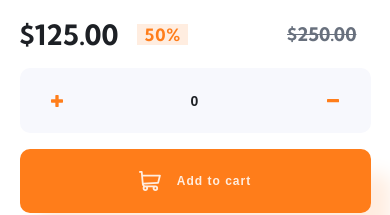
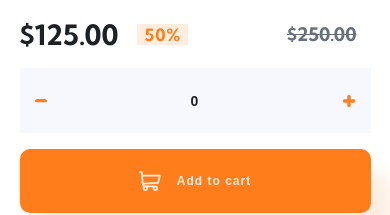
Before and after one commit to marcosavieira/E-commerce-products, a React (Vite) app: page / in a window 390 px wide. Shown: the part 566-781 px from the top of the page. Built offline with nearby package versions, Linux system fonts and the light colour scheme.

Commit message:
feat: implementando contador no button

```diff
--- a/src/components/CardDetails/index.jsx
+++ b/src/components/CardDetails/index.jsx
@@ -10,8 +10,16 @@ import {
 import cart from "../../assets/icon-cart-button.svg";
 import plus from "../../assets/icon-plus.svg";
 import minus from "../../assets/icon-minus.svg";
+import { useState } from "react";
 
 export const CardDetails = () => {
+    const [count, setCount] = useState(0);
+    const handleAddProduct = () => {
+        setCount(count + 1);
+    };
+    const handleRemoveProduct = () => {
+        count > 0 && setCount(count - 1);
+    };
     return (
         <div className="card-details">
             <strong>{company.toLocaleUpperCase()}</strong>
@@ -30,9 +38,17 @@ export const CardDetails = () => {
             </div>
             <div className="card-buttons">
                 <button className="button-add">
-                    <img src={plus} alt="" />
-                    <strong id="count">0</strong>
-                    <img src={minus} alt="" />
+                    <span
+                        className="container-add"
+                        onClick={handleRemoveProduct}
+                    >
+                        <img src={minus} alt="" />
+                    </span>
+
+                    <strong id="count">{count}</strong>
+                    <span className="container-add" onClick={handleAddProduct}>
+                        <img src={plus} alt="" />
+                    </span>
                 </button>
                 <button className="button-cart">
                     <img src={cart} alt="" />
--- a/src/components/CardDetails/style.css
+++ b/src/components/CardDetails/style.css
@@ -62,7 +62,7 @@
         gap: 1rem;
     }
 
-    .card-buttons button {
+    .card-buttons :last-child {
         border-radius: 10px;
         cursor: pointer;
     }
@@ -77,6 +77,15 @@
         justify-content: center;
         width: 100%;
         gap: 8rem;
+    }
+
+    .container-add {
+        display: flex;
+        align-items: center;
+        justify-content: center;
+        width: 25%;
+        height: 100%;
+        cursor: pointer;
     }
 
     #count {
```
